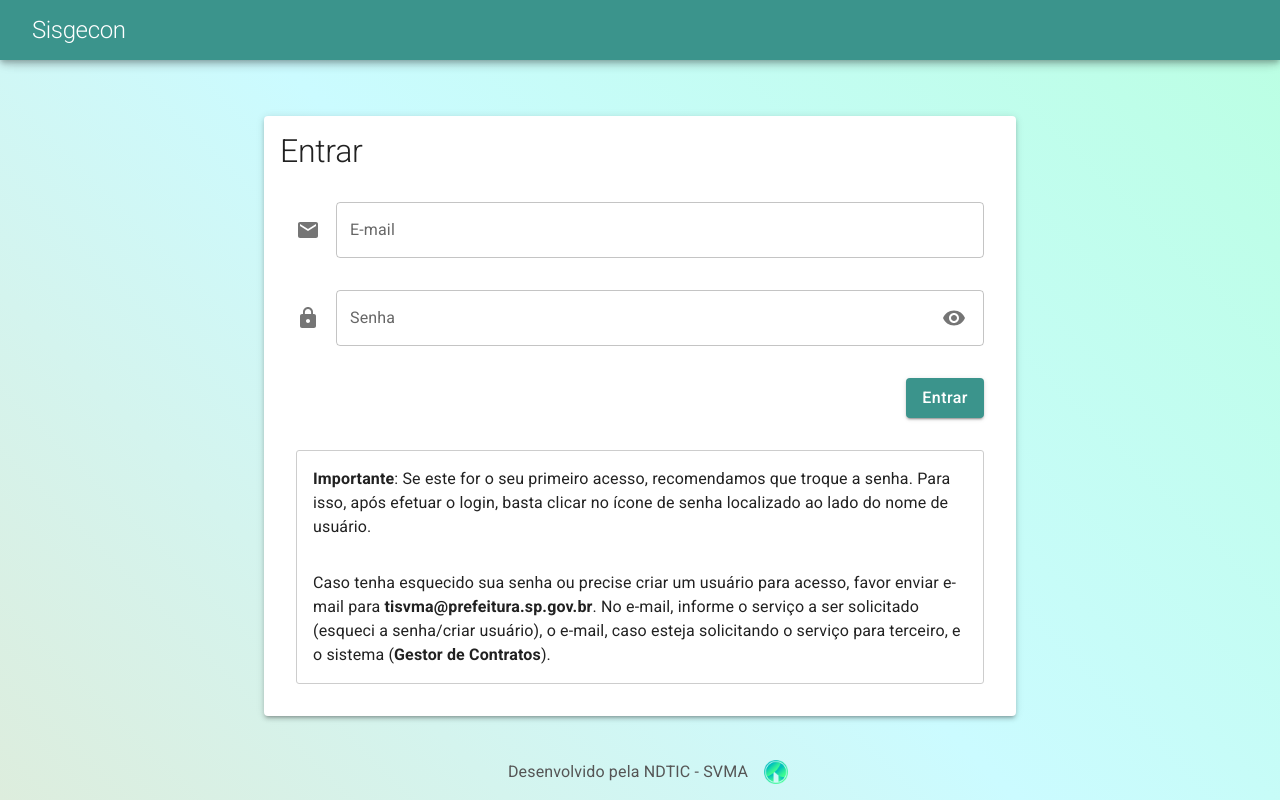
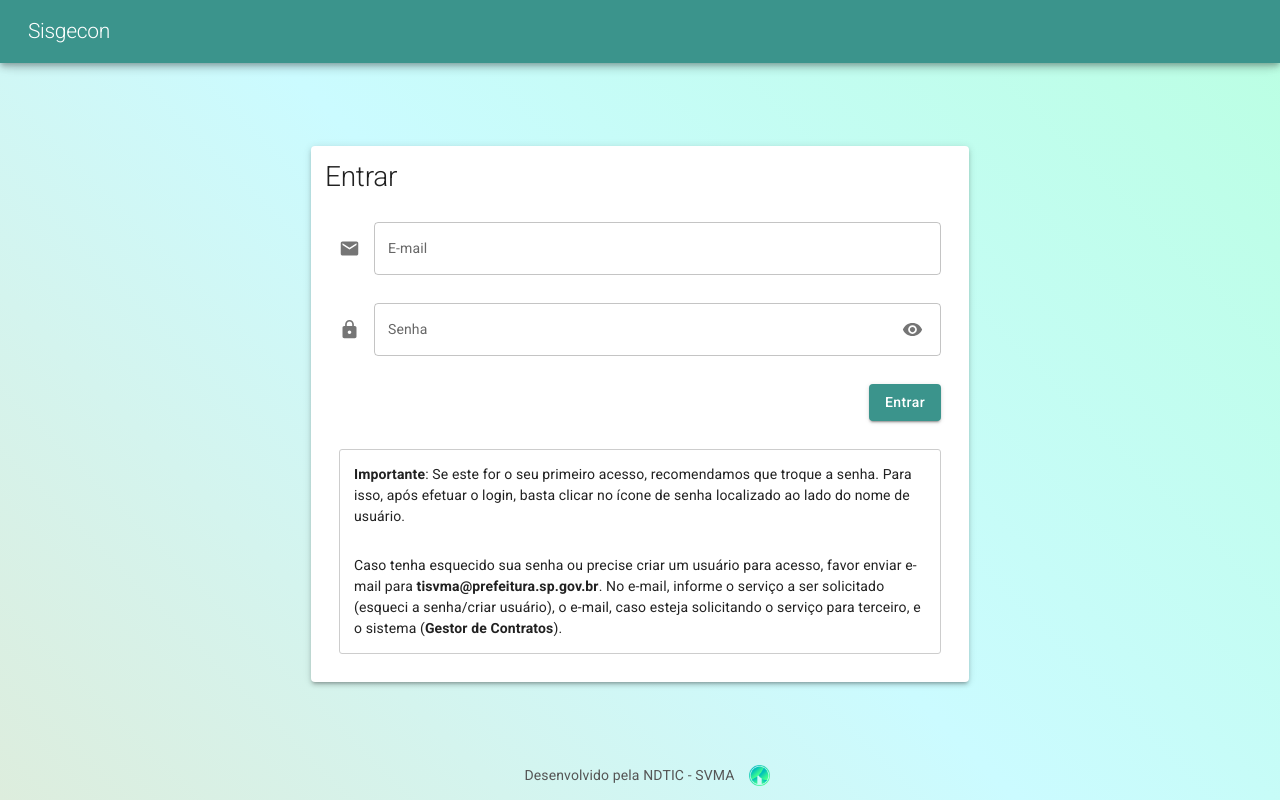
Before and after one commit to xcheesee/gestor-fe, a React (Create React App) app: page / in a window 1280 px wide. Built offline with nearby package versions, Linux system fonts and the light colour scheme.

Commit message:
Melhorias de adequação do layout a diferentes resoluções

```diff
--- a/src/components/DadosContrato/DadosContrato.jsx
+++ b/src/components/DadosContrato/DadosContrato.jsx
@@ -308,7 +308,7 @@ const DadosContrato = ({ snackbar, setSnackbar }) => {
             <Fade in={true} timeout={750}>
 
                 <Box sx={{ padding: '0 1rem' }}>
-                    <Box sx={{ padding: '1rem', maxWidth: '1280px', margin: '2rem auto' }} component={Paper} elevation={5}>
+                    <Box sx={{ padding: '1rem', maxWidth: '80rem', margin: '2rem auto' }} component={Paper} elevation={5}>
                     <Link to="/principal">
                         <Button sx={{ textTransform: 'none' }} size="large">
                             <ArrowBackIosIcon /> Voltar
@@ -347,7 +347,7 @@ const DadosContrato = ({ snackbar, setSnackbar }) => {
                                                         alignItems: 'flex-start',
                                                         textAlign: 'left',
                                                         textTransform: 'none',
-                                                        width: '180px'
+                                                        width: '11.25rem'
                                                     }}
                                                     label={label}
                                                     {...a11yProps(index)}
@@ -363,7 +363,7 @@ const DadosContrato = ({ snackbar, setSnackbar }) => {
                                                         alignItems: 'flex-start',
                                                         textAlign: 'left',
                                                         textTransform: 'none',
-                                                        width: '180px'
+                                                        width: '11.25rem'
                                                     }}
                                                     label={label}
                                                     {...a11yProps(index)}
--- a/src/components/DadosContrato/ExecucaoFinanceira/ExecucaoFinanceira.jsx
+++ b/src/components/DadosContrato/ExecucaoFinanceira/ExecucaoFinanceira.jsx
@@ -21,7 +21,7 @@ const ExecucaoFinanceira = (props) => {
                             <Box
                                 elevation={3}
                                 component={Paper}
-                                sx={{ padding: '1rem', margin: '0 1rem', minWidth: '180px' }}
+                                sx={{ padding: '1rem', margin: '0 1rem', minWidth: '11.25rem' }}
                                 key={index}
                             >
                                 <Divider
--- a/src/components/EditarContrato/EditarContrato.jsx
+++ b/src/components/EditarContrato/EditarContrato.jsx
@@ -198,7 +198,7 @@ const EditarContrato = ({ setSnackbar }) => {
                 display: 'flex',
                 flexDirection: 'column',
                 margin: '2rem 1rem',
-                maxWidth: '1280px'
+                maxWidth: '80rem'
             }}
         >
             <Box component={Paper} elevation={5}>
--- a/src/components/Header/Header.jsx
+++ b/src/components/Header/Header.jsx
@@ -71,7 +71,7 @@ const Header = (props) => {
     }
 
     return (
-        <Box sx={{ minHeight: '72px', mb: '1rem' }}>
+        <Box sx={{ minHeight: '4.5rem', mb: '1rem' }}>
             <Box component={'header'} className="header" sx={{ background: (theme) => theme.palette.primary.main }}>
                 <DialogLogout />
                 <Link to="../principal">
@@ -88,7 +88,7 @@ const Header = (props) => {
                             <Tooltip title="Sair" arrow>
                                 <IconButton sx={{ margin: '0 0.5rem' }} onClick={() => { handleLogout(); }}>
                                     {carregando
-                                        ? <CircularProgress size={24} sx={{ color: (theme) => theme.palette.color.main }} />
+                                        ? <CircularProgress size="1.5rem" sx={{ color: (theme) => theme.palette.color.main }} />
                                         : <LogoutIcon sx={{ color: (theme) => theme.palette.color.main }} />
                                     }
                                 </IconButton>
--- a/src/components/Header/estilo.css
+++ b/src/components/Header/estilo.css
@@ -4,7 +4,7 @@
     box-sizing: border-box;
     display: flex;
     justify-content: space-between;
-    min-height: 40px;
+    min-height: 4.5rem;
     padding: 1rem;
     position: fixed;
     top: 0;
--- a/src/components/Login/estilo.css
+++ b/src/components/Login/estilo.css
@@ -6,12 +6,6 @@
 .login {
     display: flex;
     flex-direction: column;
-    max-width: 720px;
+    max-width: 45rem;
     margin: 0 1rem;
 }
-
-@media screen and (max-height: 744px) {
-    .login {
-        max-width: 1280px;
-    }
-}
--- a/src/components/NovoContrato/NovoContrato.jsx
+++ b/src/components/NovoContrato/NovoContrato.jsx
@@ -147,7 +147,7 @@ const NovoContrato = ({ setSnackbar }) => {
                 display: 'flex',
                 flexDirection: 'column',
                 margin: '2rem 1rem',
-                maxWidth: '1280px'
+                maxWidth: '80rem'
             }}
         >
             <Box component={Paper} elevation={5}>
--- a/src/components/PaginaNaoEncontrada/PaginaNaoEncontrada.jsx
+++ b/src/components/PaginaNaoEncontrada/PaginaNaoEncontrada.jsx
@@ -7,7 +7,7 @@ import { Link } from 'react-router-dom';
 const PaginaNaoEncontrada = () => {
     return (
         <Box sx={{ display: 'flex', justifyContent: 'center' }}>
-            <Box sx={{ margin: '2rem 1rem', padding: '1rem', width: '100%', maxWidth: '1280px' }} component={Paper} elevation={5}>
+            <Box sx={{ margin: '2rem 1rem', padding: '1rem', width: '100%', maxWidth: '80rem' }} component={Paper} elevation={5}>
                     <Link to="/principal">
                         <Button sx={{ textTransform: 'none' }} size="large">
                             <ArrowBackIosIcon /> Voltar
--- a/src/components/Principal/Principal.jsx
+++ b/src/components/Principal/Principal.jsx
@@ -89,7 +89,7 @@ const Principal = ({ snackbar, setSnackbar }) => {
             <TableContainer component={Paper} elevation={3} sx={{ width: '100%', margin: '1rem auto 0 auto'}}>
                 <Table size="small">
                     <TableHead sx={{ background: (theme) => theme.palette.primary.main  }}>
-                        <TableRow sx={{ height: '61px' }}>
+                        <TableRow sx={{ height: '3.75rem' }}>
                             <TableCell sx={{ color: (theme) => theme.palette.color.main }} align="center">ID</TableCell>
                             <TableCell sx={{ color: (theme) => theme.palette.color.main }} align="center">Processo SEI</TableCell>
                             <TableCell sx={{ color: (theme) => theme.palette.color.main }} align="center">Credor</TableCell>
@@ -133,7 +133,7 @@ const Principal = ({ snackbar, setSnackbar }) => {
         <Box sx={{ padding: '0 1rem' }}>
 
             <Fade in={true} timeout={500}>
-                <Box sx={{ padding: '1rem', maxWidth: '1280px', margin: '2rem auto' }} component={Paper} elevation={5}>
+                <Box sx={{ padding: '1rem', maxWidth: '80rem', margin: '2rem auto' }} component={Paper} elevation={5}>
                     <Typography variant="h2" component="h1" sx={{ fontSize: '2rem' }}>Contratos vigentes</Typography>
 
                     <Box sx={{ display: 'flex', flexDirection: 'column', margin: '1rem' }}>
--- a/src/index.css
+++ b/src/index.css
@@ -5,3 +5,9 @@ body {
   -webkit-font-smoothing: antialiased;
   -moz-osx-font-smoothing: grayscale;
 }
+
+@media (max-width: 1600px) {
+  html {
+      font-size: 14px;
+  }
+}
```
